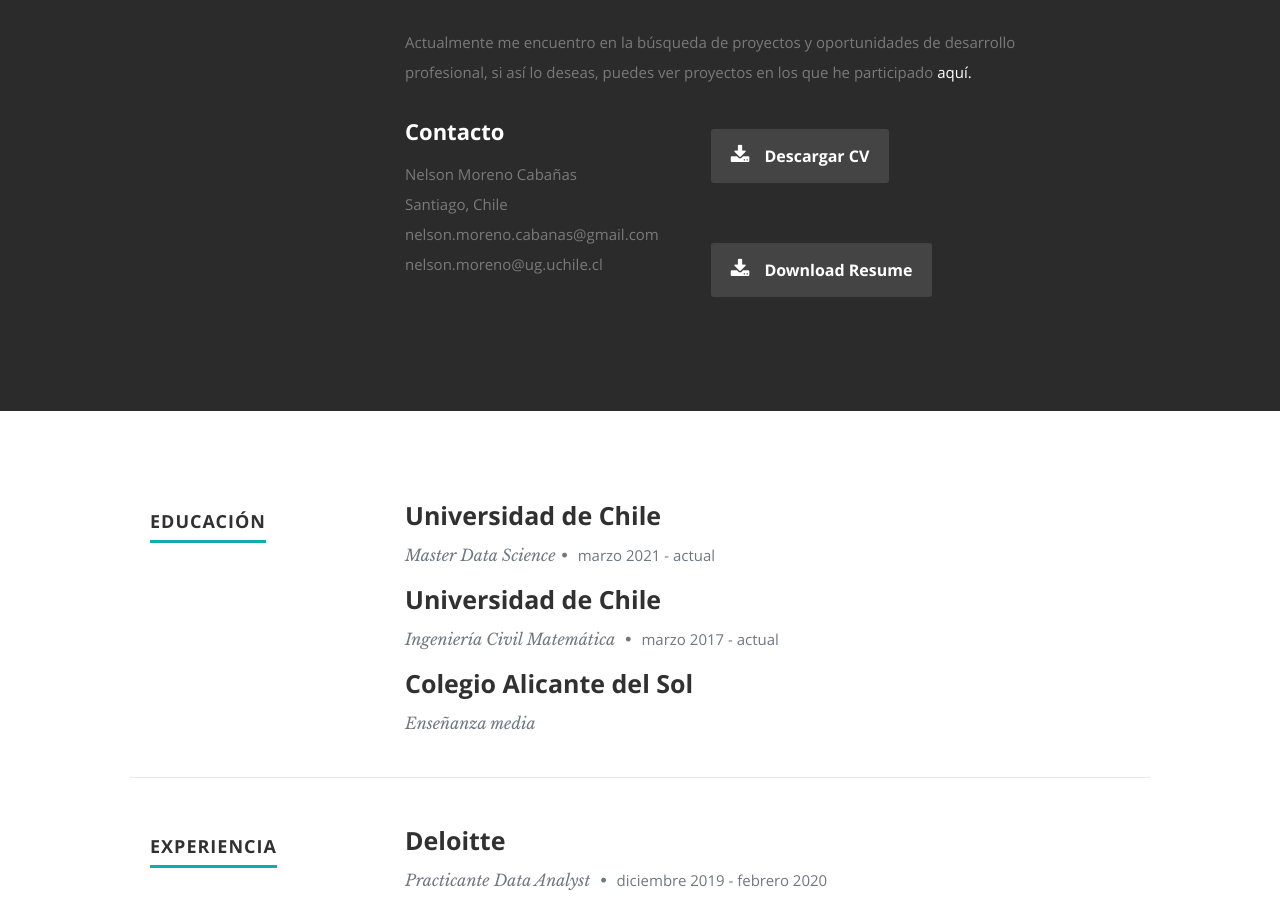
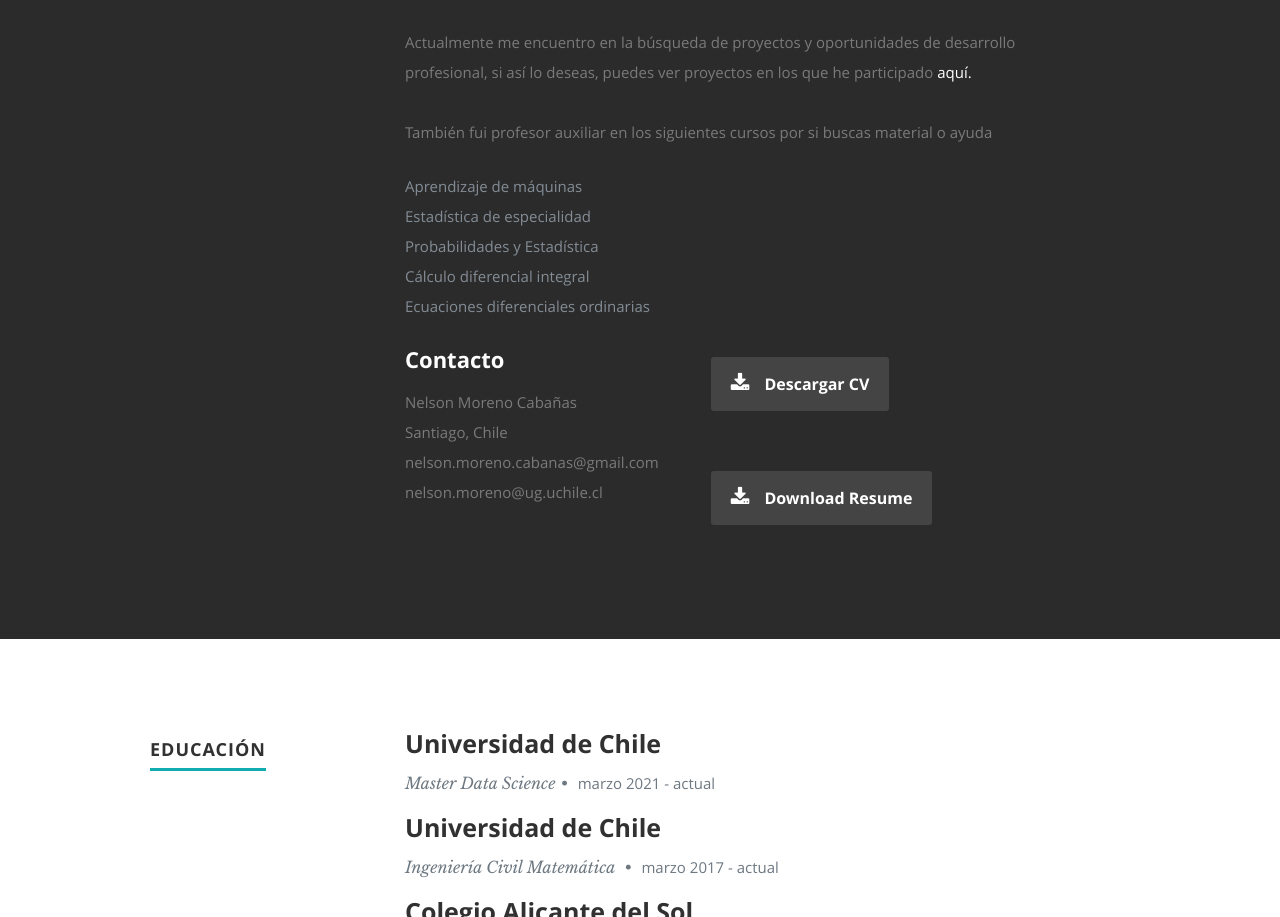
Before and after one commit to Bruno-Moreno/Bruno-Moreno.github.io, a plain HTML site: page index.html in a window 1280 px wide. Shown: the part 1181-2098 px from the top of the page. Drawn offline with nearby package versions, Linux system fonts and the light colour scheme.

Commit message:
Update index.html

```diff
--- a/index.html
+++ b/index.html
@@ -100,6 +100,16 @@
             <p> Amante de las matemáticas, entusiasta de la ciencia de datos, la programación y los videojuegos; en mis tiempos libres practico calistenia e intento tocar piano. Cree este sitio web con el fin de contar un poco más de mi sin el formalisto de un Curriculum Vitae por lo que espero me perdonden por datos innecesarios. </p>
 
             <p> Actualmente me encuentro en la búsqueda de proyectos y oportunidades de desarrollo profesional, si así lo deseas, puedes ver proyectos en los que he participado <a href="https://github.com/Bruno-Moreno">aquí.</a> </p>
+
+            <p> También fui profesor auxiliar en los siguientes cursos por si buscas material o ayuda
+               <ul>
+                  <li> Aprendizaje de máquinas</li>
+                  <li> Estadística de especialidad</li>
+                  <li> Probabilidades y Estadística</li>
+                  <li> Cálculo diferencial integral</li>
+                  <li> Ecuaciones diferenciales ordinarias</li>
+               </ul>
+            </p>
 
             </p>
 
```
